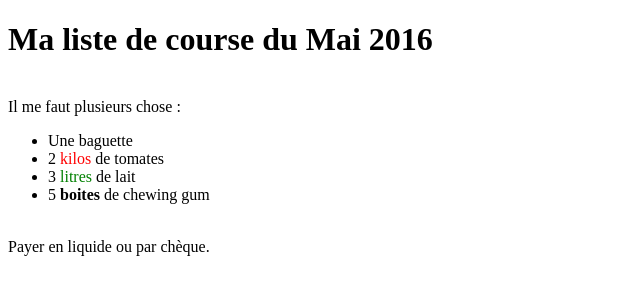
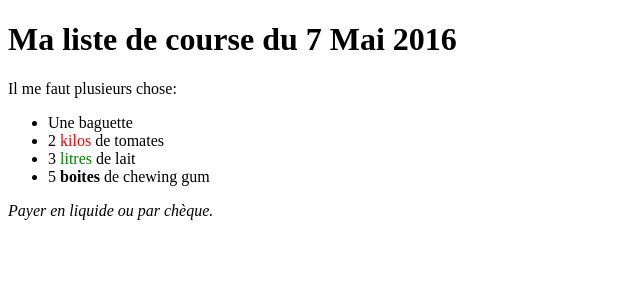
Before and after one commit to QuentinDll/ExeHtml3, a plain HTML site: page index.html in a window 1280 px wide. Shown: the whole page, without its empty margins (0-640 px from the left). Drawn offline with Linux system fonts and the light colour scheme.

Commit message:
Correction du html et supp du css

```diff
--- a/index.html
+++ b/index.html
@@ -1,21 +1,18 @@
 <!DOCTYPE html>
-<html lang="en" dir="ltr">
+ <html>
   <head>
-    <meta charset="utf-8">
-    <link rel="stylesheet" type="text/css" href="style.css" media="screen" />
+    <meta charset="utf-8" />
     <title>Exercice Html</title>
   </head>
-
   <body>
-    <h1>Ma liste de course du Mai 2016</h1>
-    <p1><br>Il me faut plusieurs chose :</br></p1>
-  <ul>
-    <p2><li>Une baguette</li></p2>
-    <p2><li>2 <span class="kilos">kilos</span> de tomates</li></p2>
-    <p2><li>3 <span class="litres">litres</span> de lait</li></p2>
-    <p2><li>5 <span class="boites">boites</span> de chewing gum</li></p2>
-  </ul>
-    <p3><br>Payer en liquide ou par chèque.</br></p3>
-
+    <h1>Ma liste de course du 7 Mai 2016</h1>
+    <p>Il me faut plusieurs chose:</p>
+    <ul>
+      <li>Une baguette</li>
+      <li>2 <span style="color:red">kilos</span> de tomates</li>
+      <li>3 <span style="color:green">litres</span> de lait</li>
+      <li>5 <span style="font-weight:bold">boites</span> de chewing gum</li>
+    </ul>
+    <p style="font-style:italic">Payer en liquide ou par chèque.</p>
   </body>
-</html>
+  </html
--- a/style.css
+++ /dev/null
@@ -1,3 +0,0 @@
-.kilos {color: red;}
-.litres {color: green;}
-.boites {font-weight: bold;}
```
